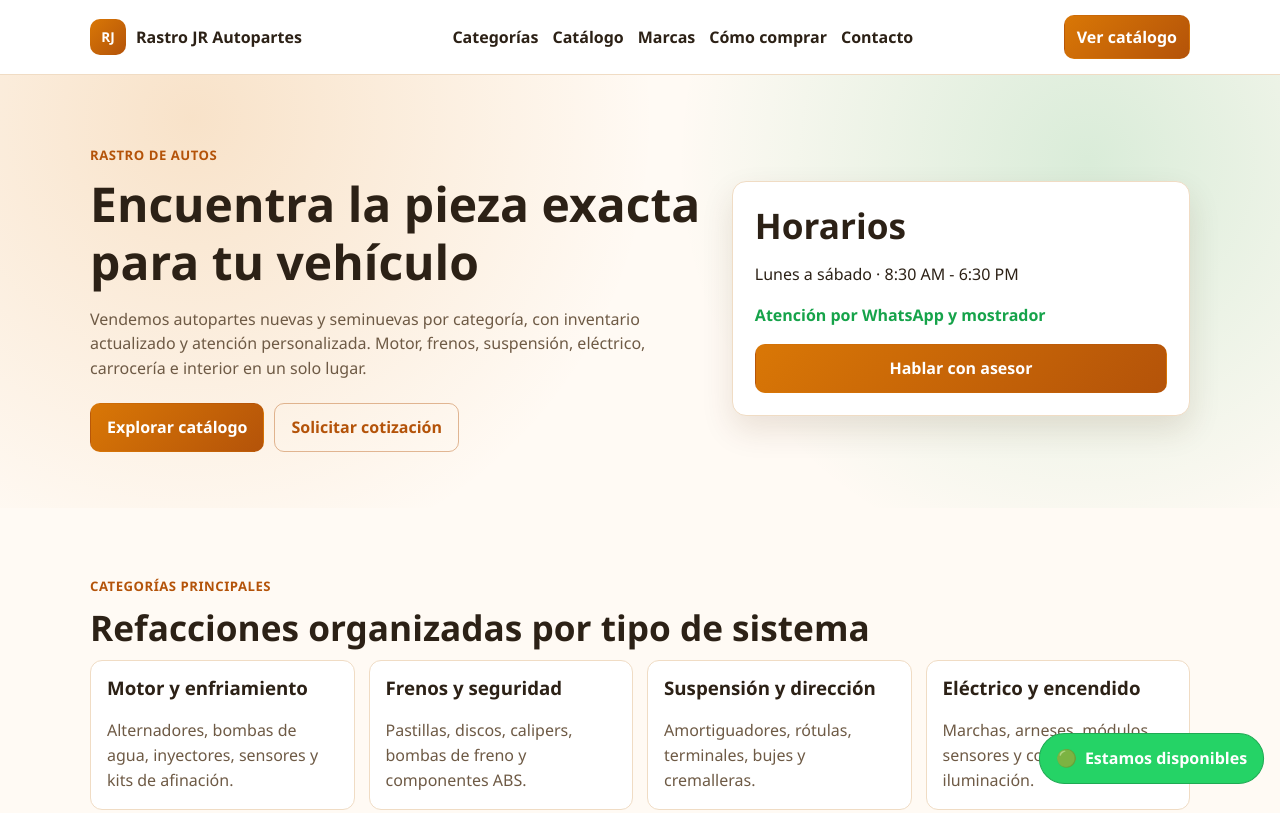
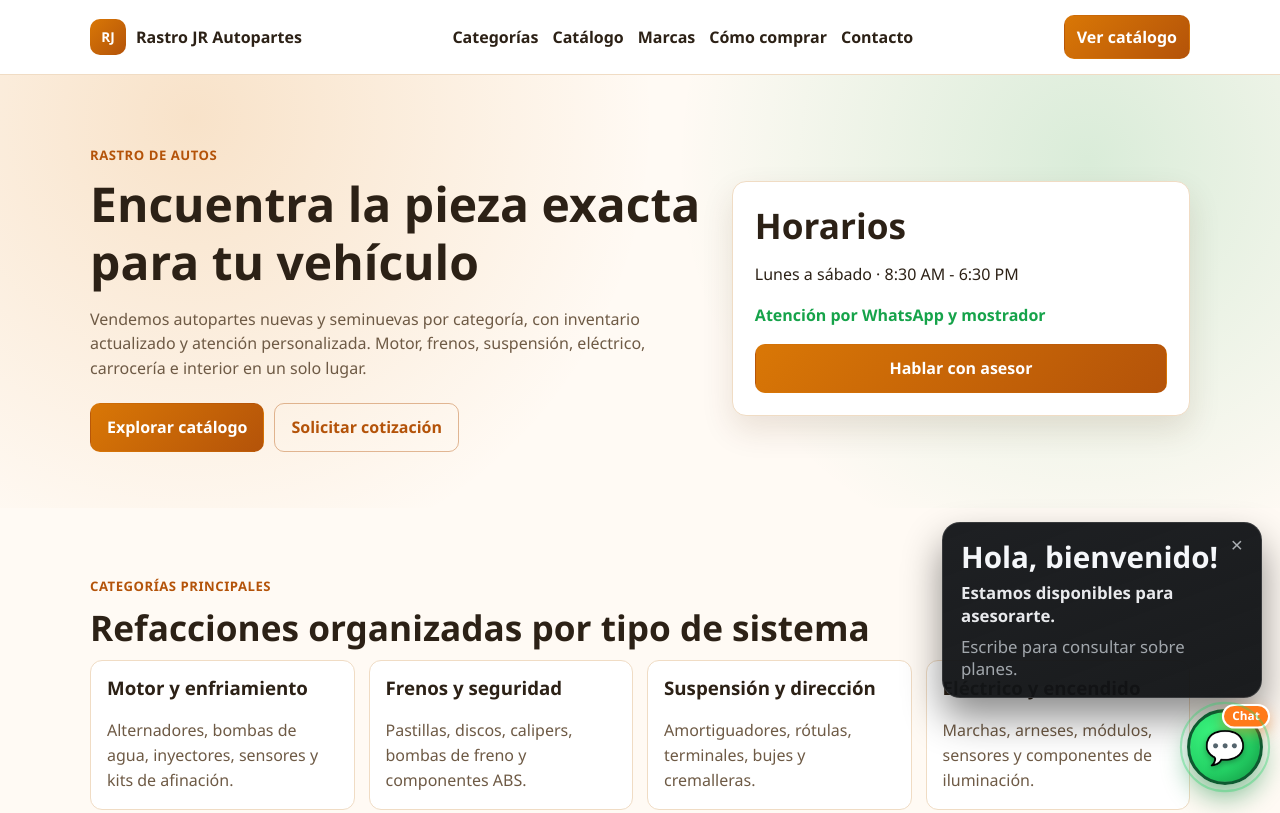
Before and after one commit to kgarcia2213/WebRastro, a plain HTML site: page index.html in a window 1280 px wide. Shown: the top 813 px of the page. Drawn offline with Linux system fonts and the light colour scheme.

Commit message:
Add files via upload

```diff
--- a/index.html
+++ b/index.html
@@ -318,15 +318,25 @@
     </div>
   </footer>
 
+  <div class="whatsapp-widget" aria-label="Widget de WhatsApp">
+    <div class="whatsapp-widget-card">
+      <button class="whatsapp-widget-close" type="button" aria-label="Cerrar mensaje">×</button>
+      <p class="whatsapp-widget-title">Hola, bienvenido!</p>
+      <p class="whatsapp-widget-text">Estamos disponibles para asesorarte.</p>
+      <p class="whatsapp-widget-text whatsapp-widget-muted">Escribe para consultar sobre planes.</p>
+    </div>
+
     <a
       href="https://wa.me/525500000000?text=Hola%2C%20estoy%20interesado%20en%20sus%20autopartes.%20%C2%BFMe%20pueden%20ayudar%3F"
       class="whatsapp-float"
       target="_blank"
       rel="noopener noreferrer"
-    aria-label="WhatsApp: estamos disponibles"
+      aria-label="Abrir chat de WhatsApp"
     >
-    <span class="whatsapp-float-icon" aria-hidden="true">🟢</span>
-    <span>Estamos disponibles</span>
+      <span class="whatsapp-chat-badge">Chat</span>
+      <span class="whatsapp-float-ring" aria-hidden="true"></span>
+      <span class="whatsapp-float-icon" aria-hidden="true">💬</span>
     </a>
+  </div>
 </body>
 </html>
--- a/styles.css
+++ b/styles.css
@@ -330,46 +330,128 @@ h2 {
   transform: translateY(0);
 }
 
+.whatsapp-widget {
+  position: fixed;
+  right: 18px;
+  bottom: 16px;
+  z-index: 70;
+  display: grid;
+  gap: 12px;
+  justify-items: end;
+}
+
+.whatsapp-widget-card {
+  width: min(320px, calc(100vw - 40px));
+  background: linear-gradient(160deg, rgba(25, 27, 30, 0.98), rgba(14, 16, 18, 0.95));
+  border: 1px solid rgba(255, 255, 255, 0.12);
+  border-radius: 18px;
+  color: #f5f7fa;
+  box-shadow: 0 20px 38px rgba(0, 0, 0, 0.45);
+  padding: 16px 18px;
+  position: relative;
+}
+
+.whatsapp-widget-title {
+  margin: 0 0 8px;
+  font-size: 1.85rem;
+  font-weight: 800;
+  line-height: 1.2;
+}
+
+.whatsapp-widget-text {
+  margin: 0;
+  font-size: 1.05rem;
+  color: rgba(245, 247, 250, 0.94);
+  line-height: 1.35;
+  font-weight: 600;
+}
+
+.whatsapp-widget-muted {
+  margin-top: 8px;
+  color: rgba(195, 201, 208, 0.8);
+  font-weight: 500;
+}
+
+.whatsapp-widget-close {
+  position: absolute;
+  top: 10px;
+  right: 12px;
+  border: 0;
+  background: transparent;
+  color: rgba(220, 224, 230, 0.75);
+  font-size: 1.3rem;
+  cursor: pointer;
+  line-height: 1;
+  padding: 2px 6px;
+}
+
+.whatsapp-widget-close:hover {
+  color: #fff;
+}
+
 .whatsapp-float {
-  position: fixed;
-  right: 16px;
-  bottom: 16px;
-  z-index: 60;
-  display: inline-flex;
-  align-items: center;
-  gap: 8px;
+  position: relative;
+  width: 74px;
+  height: 74px;
+  border-radius: 999px;
+  display: grid;
+  place-items: center;
   text-decoration: none;
-  color: #fff;
-  background: #25d366;
-  border: 1px solid #1faa53;
+  background: radial-gradient(circle at 30% 30%, #39f27c 0%, #25d366 55%, #0f8f3e 100%);
+  border: 3px solid #0d5a30;
+  box-shadow:
+    0 0 0 8px rgba(8, 255, 120, 0.16),
+    0 12px 26px rgba(10, 133, 59, 0.55);
+  animation: whatsapp-pulse 1.8s infinite;
+}
+
+.whatsapp-float-ring {
+  position: absolute;
+  inset: -10px;
   border-radius: 999px;
-  padding: 12px 16px;
-  font-weight: 700;
-  box-shadow: 0 12px 24px rgba(37, 211, 102, 0.35);
-  animation: whatsapp-pulse 1.7s infinite;
+  border: 2px solid rgba(33, 211, 102, 0.35);
+  pointer-events: none;
 }
 
 .whatsapp-float-icon {
-  font-size: 1.05rem;
+  font-size: 2rem;
   line-height: 1;
+  filter: drop-shadow(0 2px 3px rgba(0, 0, 0, 0.35));
 }
 
-.whatsapp-float:hover {
-  background: #1ebe5b;
+.whatsapp-chat-badge {
+  position: absolute;
+  top: -8px;
+  right: -10px;
+  background: #ff7a1a;
+  color: #fff;
+  border-radius: 999px;
+  font-size: 0.72rem;
+  font-weight: 800;
+  padding: 4px 8px;
+  line-height: 1;
+  border: 2px solid #fff;
+  box-shadow: 0 5px 12px rgba(255, 122, 26, 0.42);
 }
 
 @keyframes whatsapp-pulse {
   0% {
     transform: scale(1);
-    box-shadow: 0 0 0 0 rgba(37, 211, 102, 0.45);
+    box-shadow:
+      0 0 0 0 rgba(37, 211, 102, 0.35),
+      0 10px 22px rgba(10, 133, 59, 0.45);
   }
   70% {
-    transform: scale(1.04);
-    box-shadow: 0 0 0 14px rgba(37, 211, 102, 0);
+    transform: scale(1.045);
+    box-shadow:
+      0 0 0 14px rgba(37, 211, 102, 0),
+      0 14px 28px rgba(10, 133, 59, 0.52);
   }
   100% {
     transform: scale(1);
-    box-shadow: 0 0 0 0 rgba(37, 211, 102, 0);
+    box-shadow:
+      0 0 0 0 rgba(37, 211, 102, 0),
+      0 10px 22px rgba(10, 133, 59, 0.45);
   }
 }
 
@@ -483,10 +565,32 @@ h2 {
     grid-template-columns: 1fr;
   }
 
-  .whatsapp-float {
+  .whatsapp-widget {
     right: 12px;
     bottom: 12px;
-    padding: 11px 14px;
-    font-size: 0.9rem;
+    gap: 10px;
+  }
+
+  .whatsapp-widget-card {
+    width: min(300px, calc(100vw - 24px));
+    border-radius: 16px;
+    padding: 14px 14px 13px;
+  }
+
+  .whatsapp-widget-title {
+    font-size: 1.6rem;
+  }
+
+  .whatsapp-widget-text {
+    font-size: 0.98rem;
+  }
+
+  .whatsapp-float {
+    width: 68px;
+    height: 68px;
+  }
+
+  .whatsapp-float-icon {
+    font-size: 1.85rem;
   }
 }
```
Lines whose indentation alone changed are shown as unchanged.
